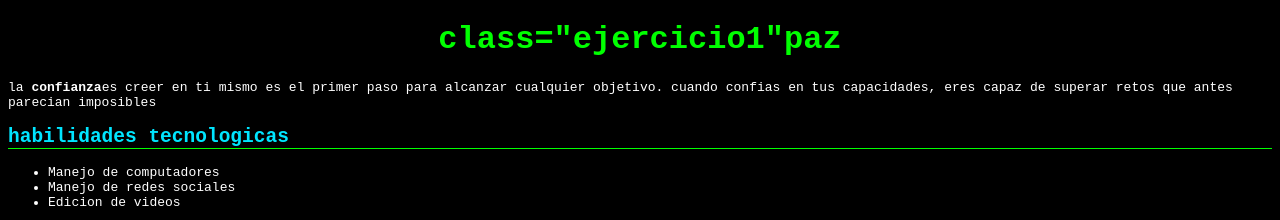
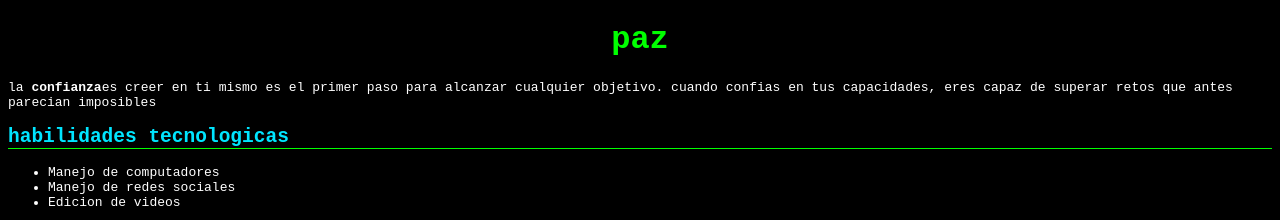
Before and after one commit to cortesgomezmariapaz64-svg/paz, a plain HTML site: page index.html in a window 1280 px wide. Shown: the top 220 px of the page. Drawn offline with Linux system fonts and the light colour scheme.

Commit message:
Update index.html

```diff
--- a/index.html
+++ b/index.html
@@ -5,7 +5,7 @@
     <link rel="stylesheet" href="style.css">
   </head>
   <body>
-    <h1> class="ejercicio1"paz</h1>
+    <h1 class="ejercicio1"> paz</h1>
     <p>la <strong>confianza</strong>es creer en ti mismo es el primer paso para alcanzar cualquier objetivo. cuando confias en tus capacidades, eres capaz de superar retos que antes parecian imposibles</p>
     <!-- El contenido visible va aquí -->
     <h2>habilidades tecnologicas</h2>
```
